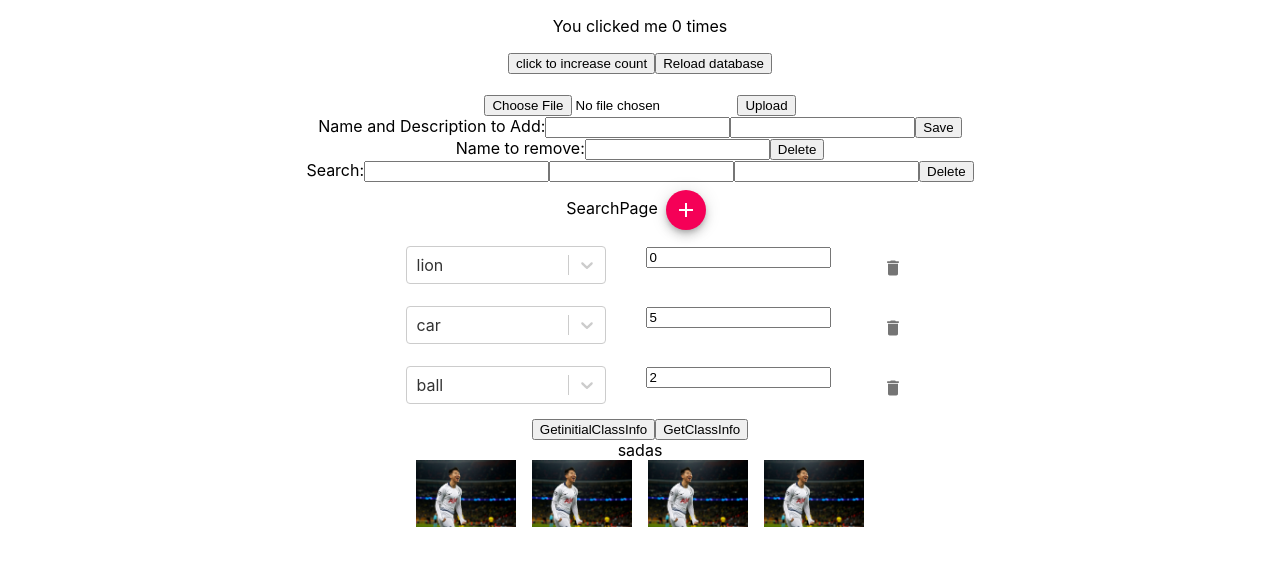
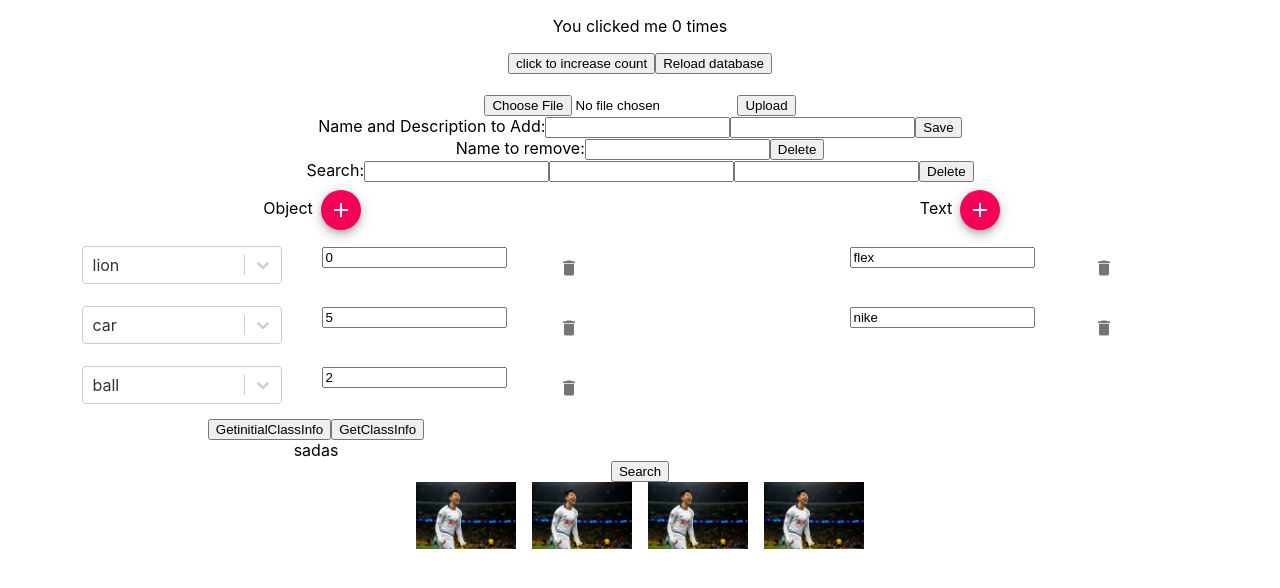
Before and after one commit to jaeyubsong/Simple-React-Flask-App, a React (Create React App) app in the folder react-frontend/: page / in a window 1280 px wide. Shown: the top 588 px of the page. Built offline with nearby package versions, Linux system fonts and the light colour scheme.

Commit message:
Created ocr search (front only)

```diff
--- a/react-frontend/src/components/search/ResultBox.js
+++ b/react-frontend/src/components/search/ResultBox.js
@@ -1,29 +1,25 @@
-import React, { useState } from 'react';
+import React, { useState } from 'react'
 
 import { makeStyles } from '@material-ui/core/styles'
 import Paper from '@material-ui/core/Paper'
 
-
 const useStyles = makeStyles(theme => ({
   root: {
-      flexGrow: 1,
+    flexGrow: 1
   },
   paper: {
     height: 140,
-      width:100,
-    },
-  }));
+    width: 100
+  }
+}))
 
-function ResultBox({imageSrc, width, height, onClick}) {
-
-    const classes = useStyles();
+function ResultBox({ imageSrc, width, height, onClick }) {
+  const classes = useStyles()
   return (
     <div>
-            <img src={imageSrc}
-                style={{width: width}}
-                onClick={onClick}/>
+      <img src={imageSrc} style={{ width: width }} onClick={onClick} />
     </div>
-    );
-};
+  )
+}
 
-export default ResultBox;
+export default ResultBox
--- a/react-frontend/src/components/search/SearchCondition.js
+++ b/react-frontend/src/components/search/SearchCondition.js
@@ -6,6 +6,7 @@ import Fab from '@material-ui/core/Fab';
 import { makeStyles } from '@material-ui/core/styles';
 import Button from '@material-ui/core/Button';
 import IconButton from '@material-ui/core/IconButton';
+import Grid from '@material-ui/core/Grid'
 import AddIcon from '@material-ui/icons/Add';
 import DeleteIcon from '@material-ui/icons/Delete';
 import { options } from "./dropdownOptions";
@@ -33,16 +34,19 @@ const useStyles = makeStyles(theme => ({
 //                           {class: "ball", number: 2}];
 
 
-function SearchCondition() {
+const SearchCondition = (props) => {
 
   const classes = useStyles();
 
-  const initialClassInfo = [{class: "lion", number: 0},
-                            {class: "car", number: 5},
-                            {class: "ball", number: 2}];
+  const initialClassInfo = [{ class: "lion", number: 0 },
+  { class: "car", number: 5 },
+  { class: "ball", number: 2 }];
+
+  const initialOcrInfo = [ { text: "flex" }, { text: "nike" }];
 
   const [count, setCount] = useState(0)
   const [classInfo, setClassInfo] = useState(initialClassInfo)
+  const [ocrInfo, setOcrInfo] = useState(initialOcrInfo)
 
   useEffect(() => {
     console.log("Use effect called");
@@ -52,7 +56,7 @@ function SearchCondition() {
 
   const addClass = () => {
     console.log("Add class called\n");
-    const tempArray = [...classInfo, {class: "", number: 0}];
+    const tempArray = [...classInfo, { class: "", number: 0 }];
     setClassInfo(tempArray);
   }
 
@@ -67,14 +71,38 @@ function SearchCondition() {
   const changeClass = (myIndex, myClass, myNumber) => {
     console.log("Change class called");
     const tempArray = [...classInfo];
-    tempArray[myIndex] = {class: myClass, number: myNumber};
+    tempArray[myIndex] = { class: myClass, number: myNumber };
     setClassInfo(tempArray);
   };
 
+  const addOcr = () => {
+    console.log("Add Ocr called\n");
+    const tempArray = [...ocrInfo, { text: "" }];
+    setOcrInfo(tempArray);
+  }
 
-  return(
+  const removeOcr = (myIndex) => {
+    console.log("Remove ocr called with index %d", myIndex);
+    const tempArray = [...ocrInfo];
+    tempArray.splice(myIndex, 1);
+    console.log(tempArray);
+    setOcrInfo(tempArray);
+  }
+
+  const changeOcr = (myIndex, myOcr) => {
+    console.log("Change ocr called");
+    const tempArray = [...ocrInfo];
+    tempArray[myIndex] = { text: myOcr };
+    setOcrInfo(tempArray);
+  }
+
+
+  return (
     <div>
-      SearchPage
+      <Grid container spacing={2}>
+        <Grid item xs>
+          <div>
+            Object
             <Fab size="small" color="secondary" aria-label="Add" className={classes.margin} onClick={addClass}>
               <AddIcon />
             </Fab>
@@ -90,7 +118,7 @@ function SearchCondition() {
                       // searchable="true"
                       // labelField="class"
                       // clearable="true"
-                value={[{label: mapData.class}]}
+                      value={[{ label: mapData.class }]}
                       onChange={(option) => {
                         // console.log(`%c > onClassChange `, 'background: #555; color: tomato', value[0].class);
                         changeClass(mapIndex, option.value, mapData.number);
@@ -105,8 +133,8 @@ function SearchCondition() {
                       // console.log(event.target.value)
                       // initialClassInfo[mapIndex] = event.target.value;
                       // console.log(`%c > onNumberChange `, 'background: #555; color: tomato', event.target.value);
-                const tempArray = {...initialClassInfo}
-                tempArray[mapIndex] = {class: mapData.class, number: parseInt(event.target.value)}
+                      const tempArray = { ...initialClassInfo }
+                      tempArray[mapIndex] = { class: mapData.class, number: parseInt(event.target.value) }
                       changeClass(mapIndex, mapData.class, parseInt(event.target.value));
                       // console.log("Map index is %d", mapIndex)
                       // console.log("initialClassInfo is")
@@ -116,23 +144,51 @@ function SearchCondition() {
                     }} />
                   </Box>
                   <Box pl={5}>
-              <IconButton aria-label="Delete" onClick={()=>removeClass(mapIndex)}>
+                    <IconButton aria-label="Delete" onClick={() => removeClass(mapIndex)}>
                       <DeleteIcon fontSize="small" />
                     </IconButton>
                   </Box>
 
                 </Box>
               ))}
-        <button onClick={()=>console.log(initialClassInfo)}>
+              <button onClick={() => console.log(initialClassInfo)}>
                 GetinitialClassInfo
               </button>
-        <button onClick={()=>console.log(classInfo)}>
+              <button onClick={() => console.log(classInfo)}>
                 GetClassInfo
               </button>
 
               <div>sadas</div>
             </div>
           </div>
+        </Grid>
+        <Grid item xs>
+          Text
+          <Fab size="small" color="secondary" aria-label="Add" className={classes.margin} onClick={addOcr}>
+            <AddIcon />
+          </Fab>
+          {ocrInfo.map((mapData, mapIndex) => (
+            <Box display="flex" flexDirection="row" justifyContent="center" key={mapIndex} p={1}>
+              <Box pl={5} width={200}>
+                <input type="text" value={mapData.text} onChange={(event) => {
+                  const tempArray = { ...initialOcrInfo }
+                  tempArray[mapIndex] = { text: event.target.value }
+                  changeOcr(mapIndex, event.target.value);
+                }} />
+              </Box>
+              <Box pl={5}>
+                <IconButton aria-label="Delete" onClick={() => removeOcr(mapIndex)}>
+                  <DeleteIcon fontSize="small" />
+                </IconButton>
+              </Box>
+            </Box>
+          ))}
+        </Grid>
+      </Grid>
+      <button onClick={() => props.onClickSearch(classInfo)}>Search</button>
+
+
+    </div>
 
   );
 };
--- a/react-frontend/src/components/search/SearchPage.js
+++ b/react-frontend/src/components/search/SearchPage.js
@@ -2,10 +2,15 @@ import React, { useState, useEffect } from 'react';
 import SearchCondition from './SearchCondition'
 import SearchResult from './SearchResult';
 
-function SearchPage() {
+const SearchPage = () => {
+
+  const onClickSearch = (searchOption) => {
+    console.log("Clicked search")
+    console.log(searchOption)
+  }
   return (
     <div>
-      <SearchCondition />
+      <SearchCondition onClickSearch={onClickSearch}/>
       <SearchResult />
     </div>
   );
--- a/react-frontend/src/components/search/SearchResult.js
+++ b/react-frontend/src/components/search/SearchResult.js
@@ -1,53 +1,59 @@
-import React, { useState } from 'react';
+import React, { useState } from 'react'
 
-import { makeStyles } from '@material-ui/core/styles';
-import Grid from '@material-ui/core/Grid';
+import { makeStyles } from '@material-ui/core/styles'
+import Grid from '@material-ui/core/Grid'
 import Paper from '@material-ui/core/Paper'
 
 import ResultBox from './ResultBox'
 import sampleImage from '../../assets/images/SonHeungMin.jpg'
 
-//const BASE_URI = 'http://localhost:5000'
+// const BASE_URI = 'http://localhost:5000'
 
-function imageClick() {
+function imageClick () {
   console.log('click')
 }
 
-function getImage() {
-  const sampleData = {"number": 10, "data": [
-    {"path": "/data/part1.jpg", "text": ["apple, ant"]},
-    {"path": "/data/part2.jpg", "text": ["banana, carrot"]},
-    {"path": "/data/part3.jpg", "text": ["base, bear"]},
-    {"path": "/data/part4.jpg", "text": ["computer, elephant"]}
-  ]}
+function getImage () {
+  const sampleData = {
+    number: 10,
+    data: [
+      { path: '/data/part1.jpg', text: ['apple, ant'] },
+      { path: '/data/part2.jpg', text: ['banana, carrot'] },
+      { path: '/data/part3.jpg', text: ['base, bear'] },
+      { path: '/data/part4.jpg', text: ['computer, elephant'] }
+    ]
+  }
   // console.log(sampleData.data);
-  sampleData.data.map(value => {console.log(value)})
-  return sampleData;
+  sampleData.data.map(value => {
+    console.log(value)
+  })
+  return sampleData
 }
 
-function SearchResult() {
-  const [spacing] = useState(2);
+function SearchResult () {
+  const [spacing] = useState(2)
 
-  const sampleData = getImage();
+  const sampleData = getImage()
   return (
-    <div className="searchResult">
-      {console.log("Rendering searchResult")}
+    <div className='searchResult'>
+      {console.log('Rendering searchResult')}
       <Grid container spacing={2}>
         <Grid item xs={12}>
-          <Grid container justify="center" spacing={2}>
+          <Grid container justify='center' spacing={2}>
             {sampleData.data.map(value => (
               <Grid key={value} item>
-                <ResultBox imageSrc={sampleImage}
-                            width={100}
-                            onClick={() => console.log(value.text)}
-                            />
+                <ResultBox
+                  imageSrc={sampleImage}
+                  width={100}
+                  onClick={() => console.log(value.text)}
+                />
               </Grid>
             ))}
           </Grid>
         </Grid>
       </Grid>
     </div>
-  );
+  )
 }
 
-export default SearchResult;
+export default SearchResult
```
Also changed, not shown: react-frontend/src/components/app/App.js (+10 -10 lines), react-frontend/src/components/search/dropdownOptions.js (+14 -7 lines). Lines whose indentation alone changed are shown as unchanged.
